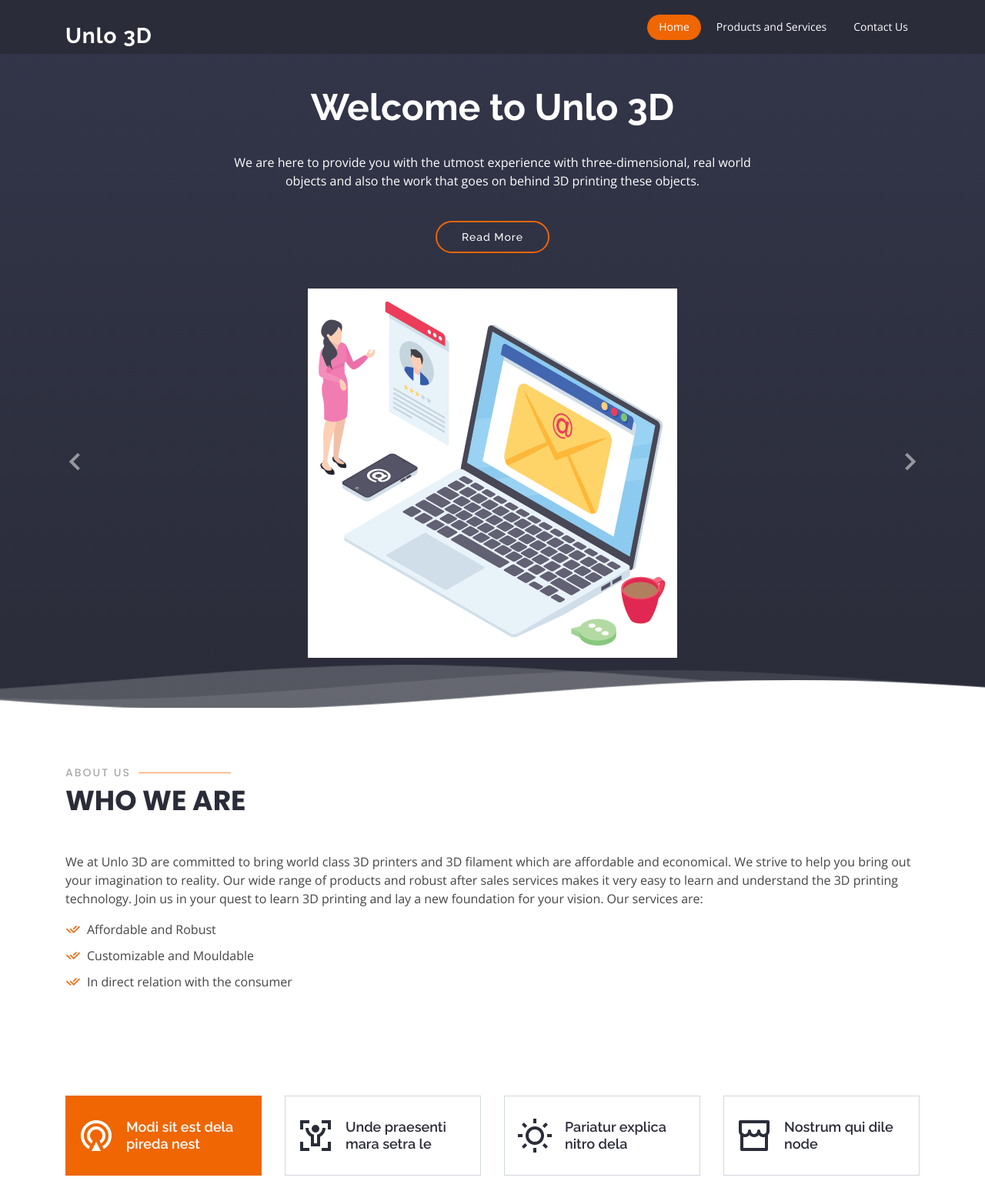
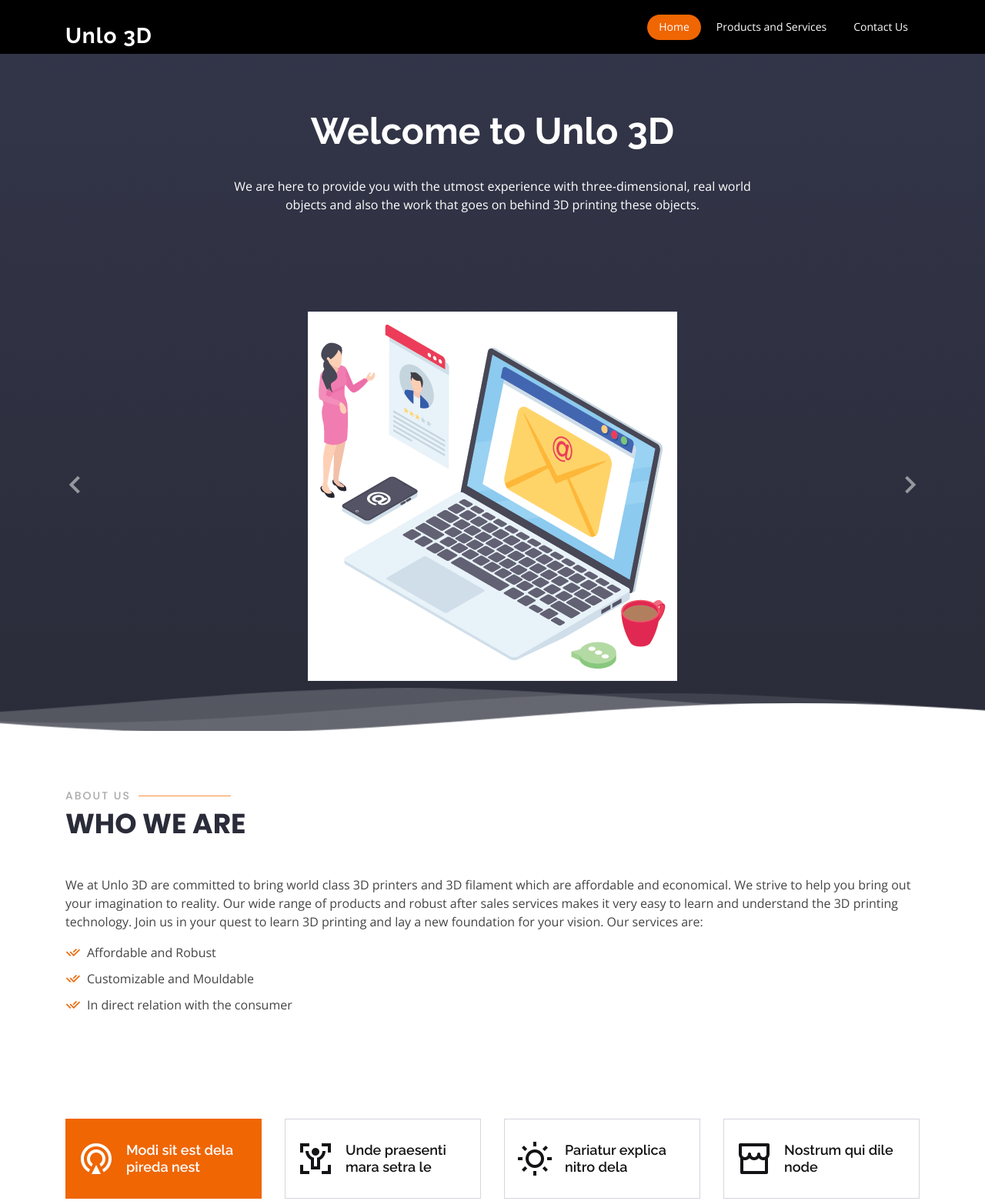
Before and after one commit to HardikAsher17/PrinterWebsite, a plain HTML site: page index.html in a window 1280 px wide. Shown: the top 1561 px of the page at 77% size. Drawn offline with nearby package versions, Linux system fonts and the light colour scheme.

Commit message:
removed read more and made navbar black

```diff
--- a/assets/css/index.css
+++ b/assets/css/index.css
@@ -232,7 +232,7 @@
     border: 1px solid #d4d6df;
     padding: 15px;
     transition: 0.3s;
-    color: #2a2c39;
+    color: #141416;
     border-radius: 0;
     display: flex;
     align-items: center;
@@ -356,3 +356,9 @@
       justify-content: flex-end;
     }
   }
+
+  /* Header */
+
+header {
+  background-color: #ef6603;
+}
--- a/assets/css/style.css
+++ b/assets/css/style.css
@@ -65,7 +65,7 @@ h1, h2, h3, h4, h5, h6 {
   transition: all 0.5s;
   z-index: 997;
   transition: all 0.5s;
-  background: rgba(42, 44, 57, 0.9);
+  background-color: #000;
 }
 
 /*#header.header-transparent {
@@ -73,7 +73,7 @@ h1, h2, h3, h4, h5, h6 {
 }*/
 
 #header.header-scrolled {
-  background: rgba(42, 44, 57, 0.9);
+  background-color: #000;
 }
 
 #header .logo h1 {
--- a/index.html
+++ b/index.html
@@ -35,7 +35,7 @@
 <body>
 
   <!-- ======= Header ======= -->
-  <header id="header" class="fixed-top d-flex align-items-center  header-transparent ">
+  <header id="header" class="fixed-top d-flex align-items-center">
     <div class="container d-flex align-items-center">
 
       <div class="logo mr-auto">
@@ -70,7 +70,12 @@
     <div class="speccontainer">
       <h2 class="animate__animated animate__fadeInDown">Welcome to <span>Unlo 3D</span></h2>
       <p class="animate__animated fanimate__adeInUp">We are here to provide you with the utmost experience with three-dimensional, real world objects and also the work that goes on behind 3D printing these objects.</p>
-      <a href="#about" class="btn-get-started animate__animated animate__fadeInUp scrollto">Read More</a>
+
+    </div>
+
+    <div>
+      <p>
+      </p>
     </div>
     <div id="heroCarousel" class="container carousel carousel-fade" data-ride="carousel">
       <!-- Slide 1 -->
```
